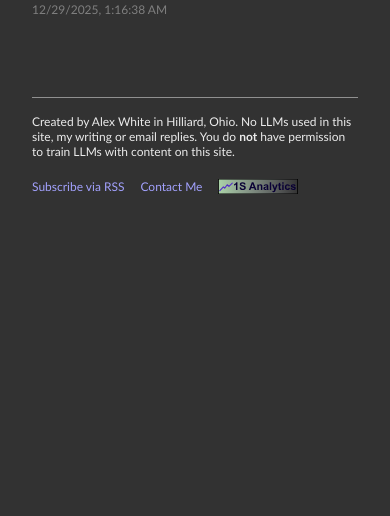
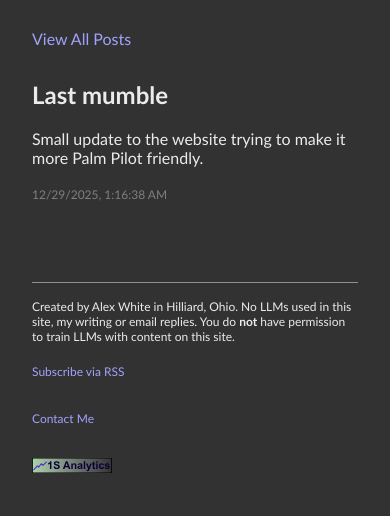
Before and after one commit to devalexwhite/alexblog2025, an Eleventy site: page index.njk in a window 390 px wide. Shown: the part 776-1292 px from the top of the page. Before the commit the page ends 1013 px from the top, so only its background shows below. Built offline with nearby package versions, Linux system fonts and the light colour scheme; Eleventy itself is replaced by a stand-in of ours; files that its build step writes are made by us from their sources.

Commit message:
Publishing

```diff
--- a/bundle.css
+++ b/bundle.css
@@ -3,7 +3,7 @@ body {
 	color: #ebebeb;
 	font-family: Optima, Candara, 'Noto Sans', source-sans-pro, sans-serif;
 	font-weight: normal;
-	margin: 2rem;
+	margin: 32px;
 	max-width: 800px;
 }
 
@@ -20,27 +20,33 @@ nav ul {
 	display: flex;
 	flex-direction: row;
 	list-style: none;
-	gap: 1rem;
+	gap: 16px;
 	padding: 0;
 }
 
+@media (max-width: 400px) {
+	nav ul {
+		flex-direction: column;
+	}
+}
+
 section {
-	margin-bottom: 2rem;
+	margin-bottom: 32px;
 }
 
 time {
-	font-size: 0.75rem;
+	font-size: 12px;
 	color: #7f7f7f;
 	margin: 0;
 }
 
 footer {
-	margin-top: 5rem;
-	font-size: 0.75rem;
+	margin-top: 80px;
+	font-size: 12px;
 	border-top: 1px solid #909090;
-	padding-top: 1rem;
+	padding-top: 16px;
 }
 
 ul li {
-	margin: 0.5rem 0;
+	margin: 8px 0;
 }
```
